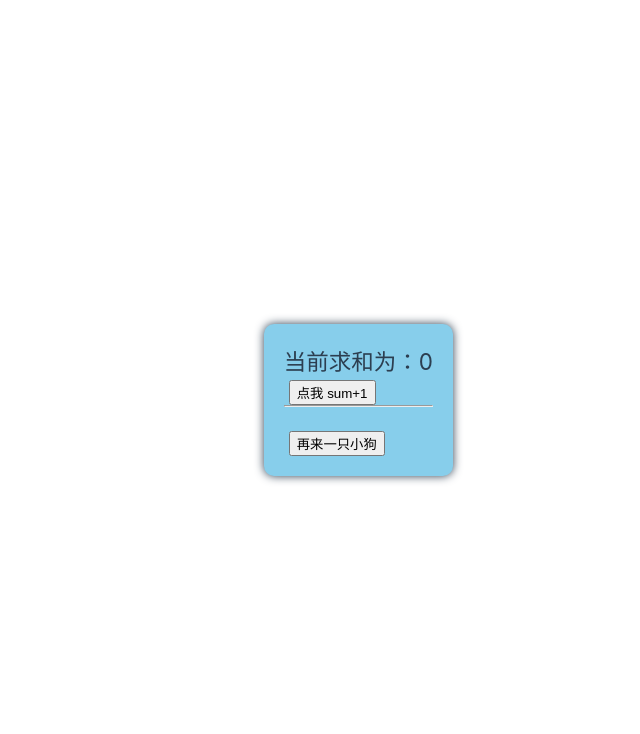
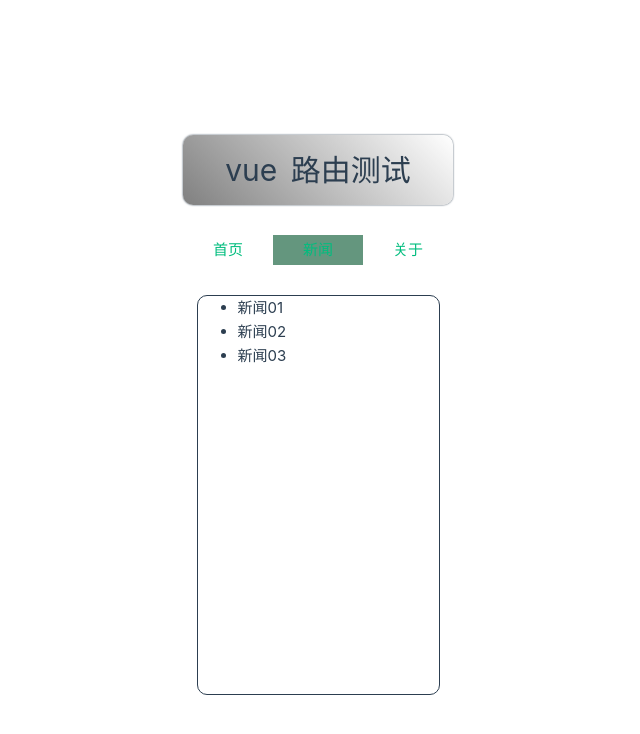
Before and after one commit to liqvip/vue3-study, a Vue app: page /news in a window 1280 px wide. Shown: the top 734 px of the page, without its empty margins (187-827 px from the left). Built offline with nearby package versions, Linux system fonts and the light colour scheme.

Commit message:
路由的使用

```diff
--- a/package.json
+++ b/package.json
@@ -14,7 +14,8 @@
   },
   "dependencies": {
     "axios": "^1.6.3",
-    "vue": "^3.3.11"
+    "vue": "^3.3.11",
+    "vue-router": "^4.2.5"
   },
   "devDependencies": {
     "@rushstack/eslint-patch": "^1.3.3",
--- a/src/App.vue
+++ b/src/App.vue
@@ -1,24 +1,57 @@
 <template>
-  <CompositionPerson :persons="personList"></CompositionPerson>
+  <div>
+    <h2 class="title">vue 路由测试</h2>
+    <!-- 导航区 -->
+    <div class="navigate">
+      <RouterLink to="/home" active-class="active">首页</RouterLink>
+      <RouterLink to="/news" active-class="active">新闻</RouterLink>
+      <RouterLink to="/about" active-class="active">关于</RouterLink>
+    </div>
+    <!-- 展示区 -->
+    <div class="main-content">
+      <RouterView></RouterView>
+    </div>
+  </div>
 </template>
 
 <script lang="ts" setup name="APP">
-  import { reactive } from 'vue';
-  import CompositionPerson from './components/CompositionPerson.vue';
-  import {type Persons} from '@/types/Persons'
 
-  let personList = reactive<Persons>([
-    {id:'dfdf1', name: 'zhangsan', age: 28},
-    {id:'dfdf2', name: 'lisi', age: 18},
-    {id:'dfdf3', name: 'wangwu', age: 8},
-  ])
 </script>
 
 <style scoped>
-  .app {
-    background-color: skyblue;
-    box-shadow: 0 0 10px;
+  .title {
+    text-align: center;
+    word-spacing: 5px;
+    margin: 30px 0;
+    height: 70px;
+    line-height: 70px;
+    background-image: linear-gradient(45deg, gray, white);
     border-radius: 10px;
-    padding: 20px;
+    box-shadow: 0 0 2px;
+    font-size: 30px;
+  }
+  .navigate {
+    display: flex;
+    justify-content: space-around;
+    margin: 0;
+  }
+
+  .navigate a {
+    display: block;
+    text-align: center;
+    width: 90px;
+  }
+
+  .navigate a.active {
+    background-color: #64967E;
+  }
+
+  .main-content {
+    margin: 0 auto;
+    margin-top: 30px;
+    border-radius: 10px;
+    width: 90%;
+    height: 400px;
+    border: 1px solid;
   }
 </style>
--- /dev/null
+++ b/src/components/About.vue
@@ -0,0 +1,3 @@
+<template>
+  <h2>关于页</h2>
+</template>
--- /dev/null
+++ b/src/components/Home.vue
@@ -0,0 +1,5 @@
+<template>
+  <div>
+    <h2>首页</h2>
+  </div>
+</template>
--- /dev/null
+++ b/src/components/News.vue
@@ -0,0 +1,10 @@
+<template>
+  <ul>
+    <li>新闻01</li>
+    <li>新闻02</li>
+    <li>新闻03</li>
+  </ul>
+</template>
+
+<script setup lang="ts" name="News">
+</script>
--- /dev/null
+++ b/src/router/index.ts
@@ -0,0 +1,32 @@
+// 创建一个路由器，并暴露出去
+
+// 第一步：引入 createRouter
+import { createRouter, createWebHistory } from "vue-router";
+// 引入一个个可能要呈现的组件
+import Home from '@/components/Home.vue'
+import News from '@/components/News.vue'
+import About from '@/components/About.vue'
+
+
+// 第二步：创建路由器
+const router = createRouter({
+  // 路由器的工作模式
+  history: createWebHistory(),
+  // 一个个的路由规则
+  routes: [
+    {
+      path: '/home',
+      component: Home
+    },
+    {
+      path: '/news',
+      component:News
+    },
+    {
+      path: '/about',
+      component: About
+    }
+  ]
+});
+
+export default router
```
Also changed, not shown: src/main.ts (+7 -1 lines), 1 other file (tests, documents, lock files or other folders).
